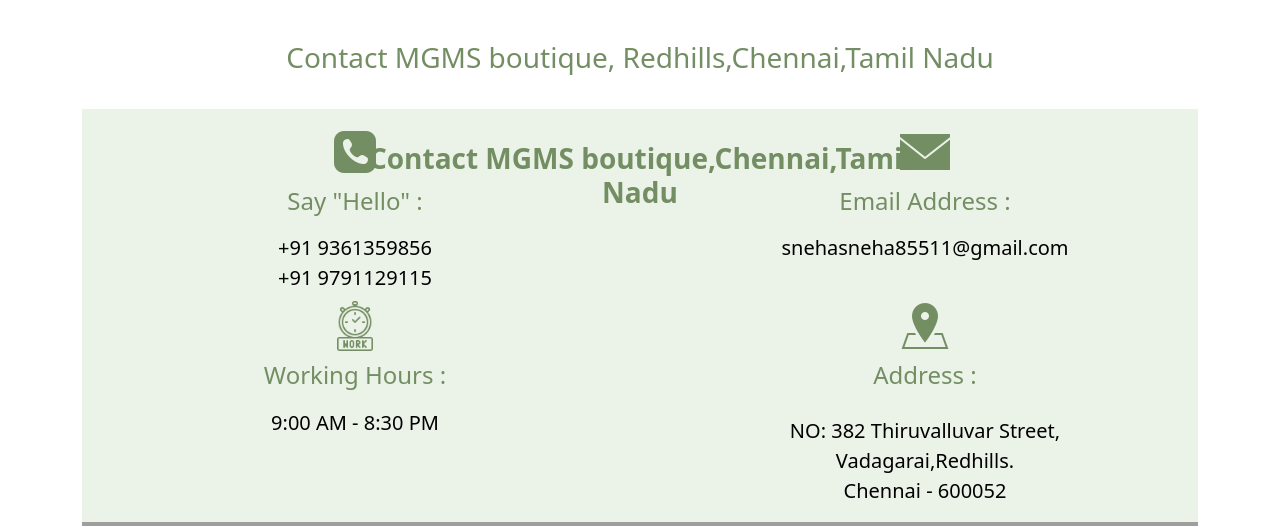
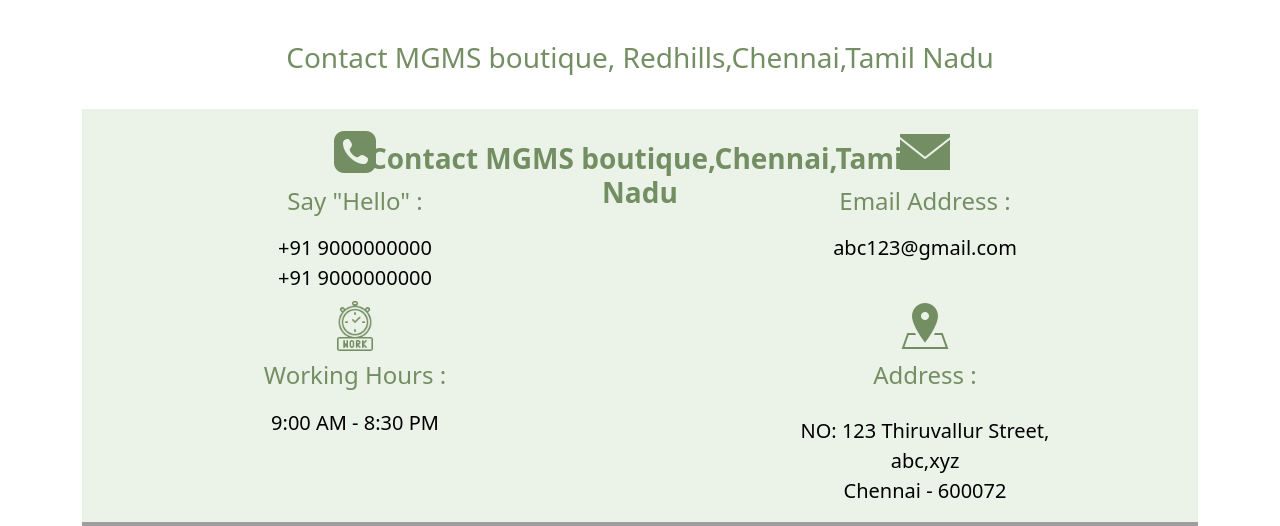
Before and after one commit to snehasparkles/Aariwork_website, a Flask app: page /contact in a window 1280 px wide. Shown: the part 437-963 px from the top of the page. Run offline with Flask 3, Linux system fonts and the light colour scheme; grey boxes are pictures that could not be loaded.

Commit message:
Update contact.html

```diff
--- a/templates/contact.html
+++ b/templates/contact.html
@@ -21,7 +21,7 @@
                       <img  src="static/images/icons8-call-50.png" width="50px" height="50px">
                       </div>
                   <h4 class="heading">Say "Hello" :</h4>
-                  <a href="tel: 9361359856" class=" text-center " id= "contact_details"> +91 9361359856 <br> +91 9791129115</a>
+                  <a href="tel: 9000000000" class=" text-center " id= "contact_details"> +91 9000000000 <br> +91 9000000000</a>
 
                   </div>
                   <div class = "col-md-6 mt-2">
@@ -29,7 +29,7 @@
                       <img  src="static/images/icons8-email-50 (1).png" width="50px" height="50px">
                       </div>
                   <h4 class="heading">Email Address :</h4>
-                  <a href="mailto:snehasneha85511@gmail.com" class=" text-center " id= "contact_details"> snehasneha85511@gmail.com </a>
+                  <a href="mailto:abc123@gmail.com" class=" text-center " id= "contact_details"> abc123@gmail.com </a>
 
                   </div>
                 </div>
@@ -51,9 +51,9 @@
                   <p class=" text-center " id= "contact_details">
 
                       <p  class = "text-center"   id="contact_details">
-                        NO: 382 Thiruvalluvar Street,<br>
-                        Vadagarai,Redhills.<br>
-                        Chennai - 600052<br>
+                        NO: 123 Thiruvallur Street,<br>
+                        abc,xyz<br>
+                        Chennai - 600072<br>
                       </p>
 
                   </p>
```
